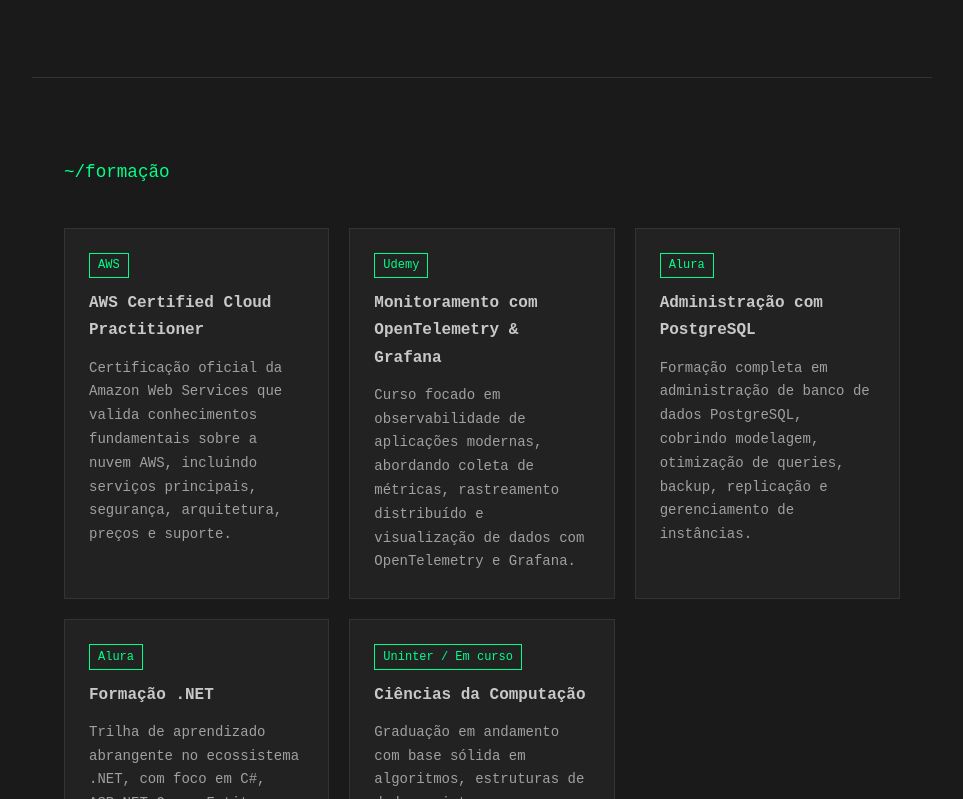
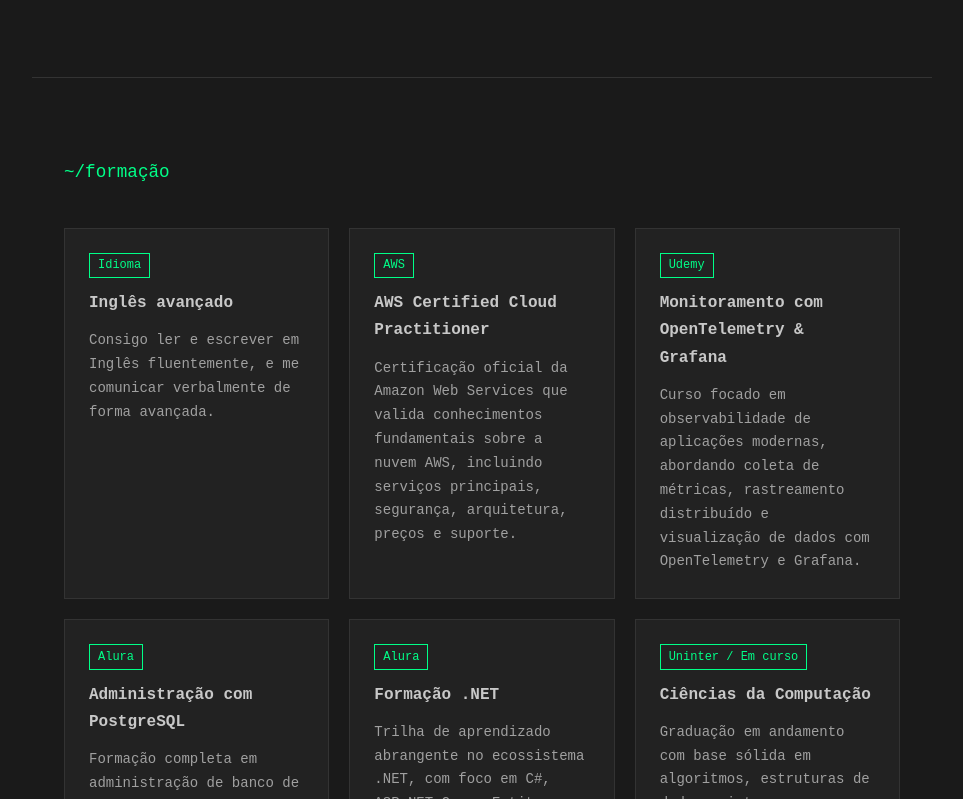
Before and after one commit to KelvynSV/potfolio-faculdade-kelvyn-virginio, a plain HTML site: page index.html in a window 1280 px wide. Shown: the part 584-1383 px from the top of the page, without its empty margins (158-1121 px from the left). Drawn offline with Linux system fonts and the light colour scheme.

Commit message:
Adicionando inglês como formação.

```diff
--- a/index.html
+++ b/index.html
@@ -61,6 +61,12 @@
         <span class="destaque">~/formação</span>
       </div>
       <div class="cards-grade">
+
+        <div class="card">
+          <div class="card-badge">Idioma</div>
+          <h3>Inglês avançado</h3>
+          <p>Consigo ler e escrever em Inglês fluentemente, e me comunicar verbalmente de forma avançada.</p>
+        </div>
 
         <div class="card">
           <div class="card-badge">AWS</div>
```
